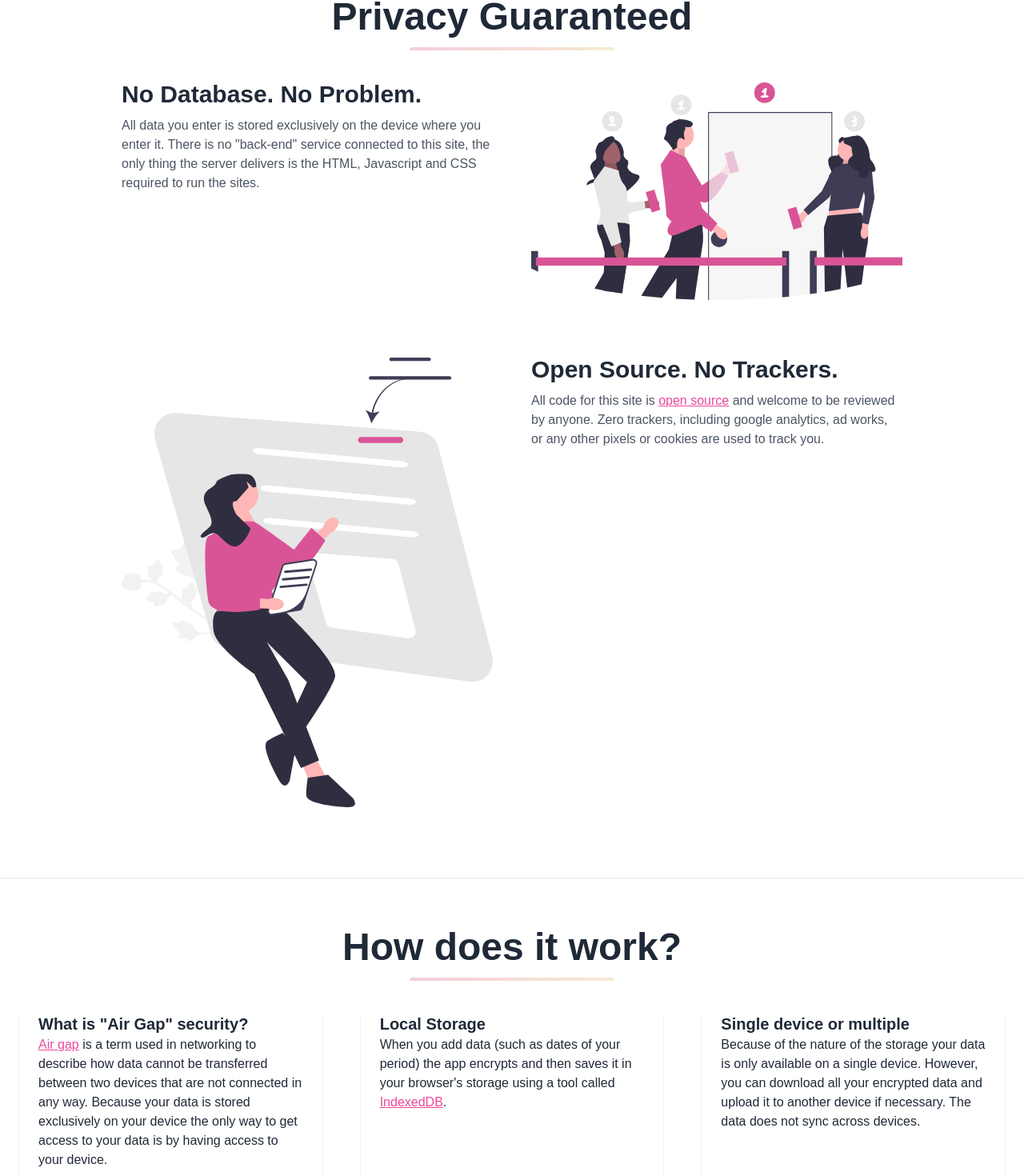
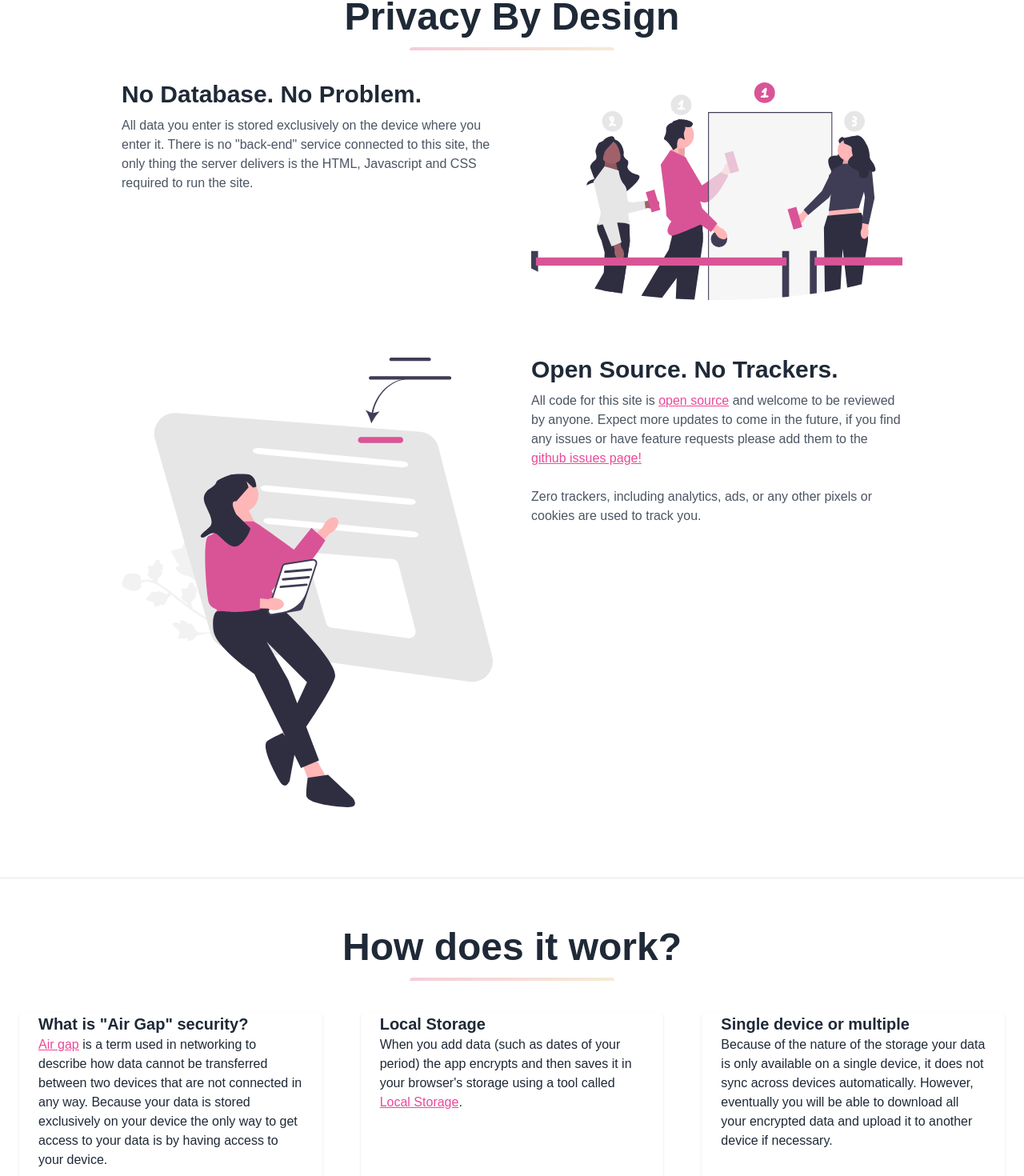
Before and after one commit to maxheckel/private-period-tracker, a Vue app: page / in a window 1280 px wide. Shown: the part 973-2443 px from the top of the page at 80% size. Built offline with nearby package versions, Linux system fonts and the light colour scheme; what tw-elements would draw is missing.

Commit message:
Adding stuff

```diff
--- a/src/router/index.ts
+++ b/src/router/index.ts
@@ -48,6 +48,11 @@ const router = createRouter({
       name: "login",
       component: () => import("../views/LogIn.vue"),
     },
+    {
+      path: "/changelog",
+      name: "changelog",
+      component: () => import("../views/ChangeLog.vue"),
+    },
   ],
 });
 
--- /dev/null
+++ b/src/views/ChangeLog.vue
@@ -0,0 +1,72 @@
+<script setup lang="ts">
+
+function setupNavHeadeer() {
+  document.addEventListener("scroll", function () {
+    const header = document.getElementById("header");
+    const navaction = document.getElementById("navAction");
+    const toToggle = document.querySelectorAll(".toggleColour");
+    const navcontent = document.getElementById("nav-content");
+    if (!header || !navaction || !toToggle || !navcontent) {
+      return;
+    }
+    header.classList.add("bg-white");
+    navaction.classList.remove("bg-white");
+    navaction.classList.add("gradient");
+    navaction.classList.remove("text-gray-800");
+    navaction.classList.add("text-white");
+    //Use to switch toggleColour colours
+    for (let i = 0; i < toToggle.length; i++) {
+      toToggle[i].classList.add("text-gray-800");
+      toToggle[i].classList.remove("text-white");
+    }
+    header.classList.add("shadow");
+    navcontent.classList.remove("bg-gray-100");
+    navcontent.classList.add("bg-white");
+  });
+  const header = document.getElementById("header");
+  const navaction = document.getElementById("navAction");
+  const toToggle = document.querySelectorAll(".toggleColour");
+  const navcontent = document.getElementById("nav-content");
+  if (!header || !navaction || !toToggle || !navcontent) {
+    return;
+  }
+  header.classList.add("bg-white");
+  navaction.classList.remove("bg-white");
+  navaction.classList.add("gradient");
+  navaction.classList.remove("text-gray-800");
+  navaction.classList.add("text-white");
+  //Use to switch toggleColour colours
+  for (let i = 0; i < toToggle.length; i++) {
+    toToggle[i].classList.add("text-gray-800");
+    toToggle[i].classList.remove("text-white");
+  }
+  header.classList.add("shadow");
+  navcontent.classList.remove("bg-gray-100");
+  navcontent.classList.add("bg-white");
+}
+
+setupNavHeadeer();
+</script>
+<template>
+  <div>
+    <div class="mt-20"></div>
+    <div class="container mx-auto px-4 text-2xl">
+      <ul>
+        <li>2022-07-05</li>
+        <ul>
+          <li>asdf</li>
+        </ul>
+      </ul>
+    </div>
+  </div>
+</template>
+
+<script lang="ts">
+export default {
+  name: "ChangeLog.vue"
+}
+</script>
+
+<style scoped>
+
+</style>
--- a/src/views/HomeView.vue
+++ b/src/views/HomeView.vue
@@ -29,14 +29,12 @@ const showModal = function (date: Date | null = null) {
         to="dashboard"
       >
         <button
-            @click="showModal()"
+          @click="showModal()"
           id="navAction"
           class="mx-auto relative lg:mx-0 hover:underline bg-white text-gray-800 font-bold rounded-full mt-4 lg:mt-0 py-4 px-8 shadow opacity-75 focus:outline-none focus:shadow-outline transform transition hover:scale-105 duration-300 ease-in-out"
         >
-          <span v-if="data.onPeriod" > Log My Period </span>
-          <span v-if="!data.onPeriod">
-            My Period Has Started
-          </span>
+          <span v-if="data.onPeriod"> Log My Period </span>
+          <span v-if="!data.onPeriod"> My Period Has Started </span>
         </button>
       </div>
       <div
@@ -113,7 +111,7 @@ const showModal = function (date: Date | null = null) {
         <h1
           class="w-full my-2 text-5xl font-bold leading-tight text-center text-gray-800"
         >
-          Privacy Guaranteed
+          Privacy By Design
         </h1>
         <div class="w-full mb-4">
           <div
@@ -129,7 +127,7 @@ const showModal = function (date: Date | null = null) {
               All data you enter is stored exclusively on the device where you
               enter it. There is no "back-end" service connected to this site,
               the only thing the server delivers is the HTML, Javascript and CSS
-              required to run the sites.
+              required to run the site.
               <br />
               <br />
             </p>
@@ -155,9 +153,12 @@ const showModal = function (date: Date | null = null) {
                   target="_blank"
                   >open source</a
                 >
-                and welcome to be reviewed by anyone. Zero trackers, including
-                google analytics, ad works, or any other pixels or cookies are
-                used to track you.
+                and welcome to be reviewed by anyone. Expect more updates to
+                come in the future, if you find any issues or have feature requests please add them to the
+                <a class="text-pink-500 underline" href="https://github.com/maxheckel/private-period-tracker/issues" target="_blank"> github issues page!</a>
+                <br /><br />
+                Zero trackers, including analytics, ads, or any other pixels or
+                cookies are used to track you.
                 <br />
                 <br />
               </p>
@@ -218,9 +219,9 @@ const showModal = function (date: Date | null = null) {
                 encrypts and then saves it in your browser's storage using a
                 tool called
                 <a
-                  href="https://developer.mozilla.org/en-US/docs/Web/API/IndexedDB_API"
+                  href="https://developer.mozilla.org/en-US/docs/Web/API/Window/localStorage"
                   class="text-pink-500 underline"
-                  >IndexedDB</a
+                  >Local Storage</a
                 >.
               </p>
             </div>
@@ -239,9 +240,10 @@ const showModal = function (date: Date | null = null) {
               </div>
               <p class="text-gray-800 text-base px-6 mb-5">
                 Because of the nature of the storage your data is only available
-                on a single device. However, you can download all your encrypted
-                data and upload it to another device if necessary. The data does
-                not sync across devices.
+                on a single device, it does not sync across devices
+                automatically. However, eventually you will be able to download
+                all your encrypted data and upload it to another device if
+                necessary.
               </p>
             </div>
           </div>
```
Also changed, not shown: 1 other file (tests, documents, lock files or other folders).
